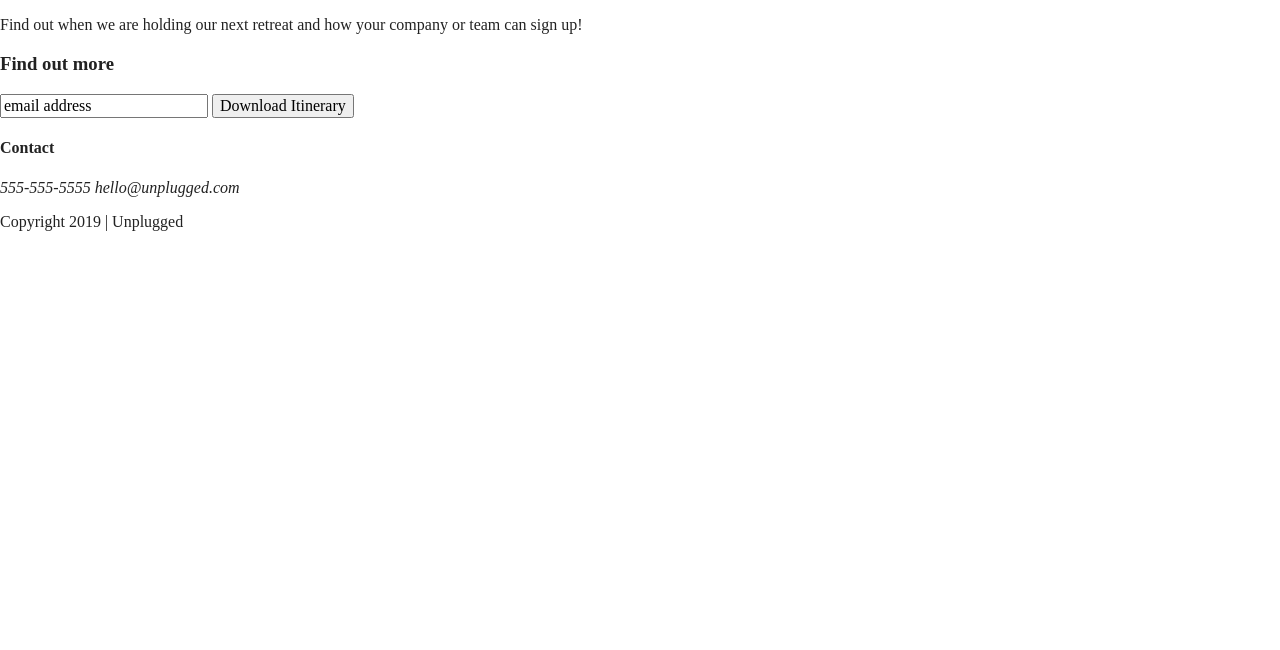
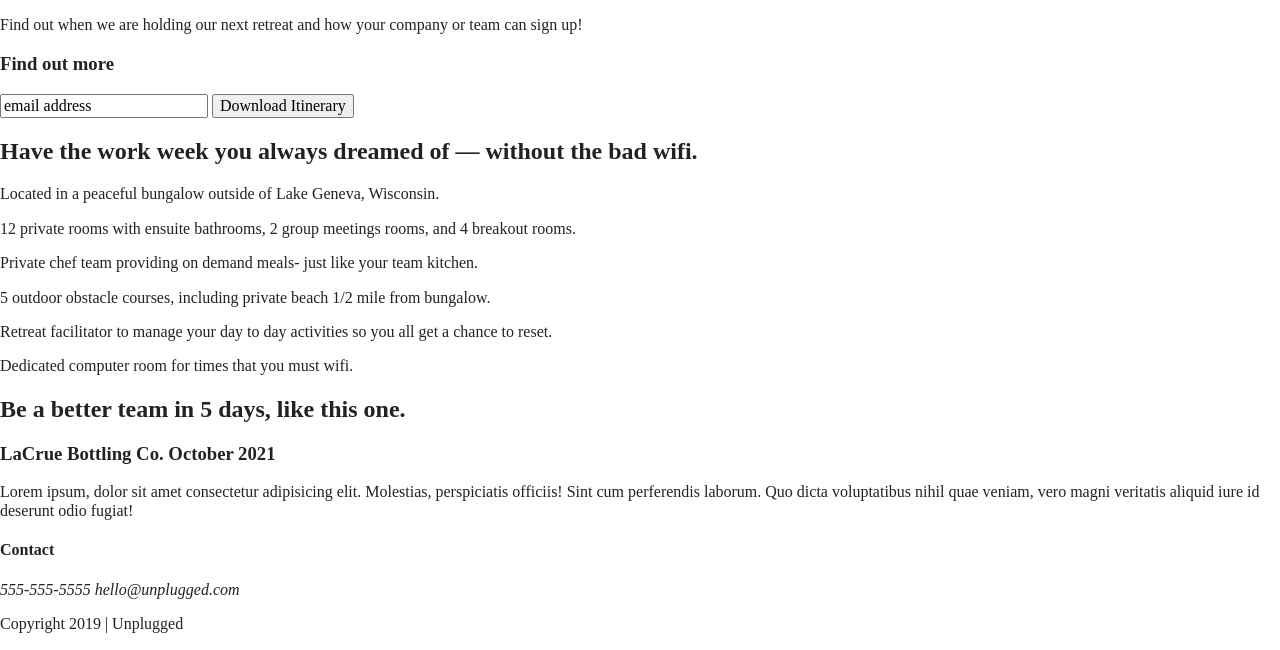
Before and after one commit to CathleenSmythe/responsive-website-project, a website built with Parcel: page homepage/homepage.html in a window 1280 px wide. Shown: the part 176-826 px from the top of the page. Before the commit the page ends 800 px from the top, so only its background shows below. Built offline with nearby package versions, Linux system fonts and the light colour scheme.

Commit message:
Changes to homepage

```diff
--- a/homepage/homepage.html
+++ b/homepage/homepage.html
@@ -62,6 +62,50 @@
    </div>
   </aside>
 
+  <section class="features">
+    <div class="content-wrapper">
+      <h2>Have the work week you always dreamed of — without the bad wifi.</h2>
+    <div class="features-items">
+      <article>
+        <p class="fontawesome-icon"></p>
+        <p class="features-item-description">Located in a peaceful bungalow outside of Lake Geneva, Wisconsin.</p>
+      </article>
+      <article>
+        <p class="fontawesome-icon"></p>
+        <p class="features-item-description">12 private rooms with ensuite bathrooms, 2 group meetings rooms, and 4 breakout rooms.</p>
+      </article>
+      <article>
+        <p class="fontawesome-icon"></p>
+        <p class="features-item-description">Private chef team providing on demand meals- just like your team kitchen.</p>
+      </article>
+      <article>
+        <p class="fontawesome-icon"></p>
+        <p class="features-item-description">5 outdoor obstacle courses, including private beach 1/2 mile from bungalow.</p>
+      </article>
+      <article>
+        <p class="fontawesome-icon"></p>
+        <p class="features-item-description">Retreat facilitator to manage your day to day activities so you all get a chance to reset.</p>
+      </article>
+      <article>
+        <p class="fontawesome-icon"></p>
+        <p class="features-item-description">Dedicated computer room for times that you must wifi.</p>
+      </article>
+    </div>
+    <div>
+  </section>
+
+  <section class="reviews">
+    <div class="content-wrapper">
+      <h2>Be a better team in 5 days, like this one.</h2>
+      <article>
+          <div>
+          <h3>LaCrue Bottling Co. October 2021</h3>
+          <p>Lorem ipsum, dolor sit amet consectetur adipisicing elit. Molestias, perspiciatis officiis! Sint cum perferendis laborum. Quo dicta voluptatibus nihil quae veniam, vero magni veritatis aliquid iure id deserunt odio fugiat!</p>
+          </div>
+       </article>
+    </div>
+  </section>
+
 
 </main>
 
```
